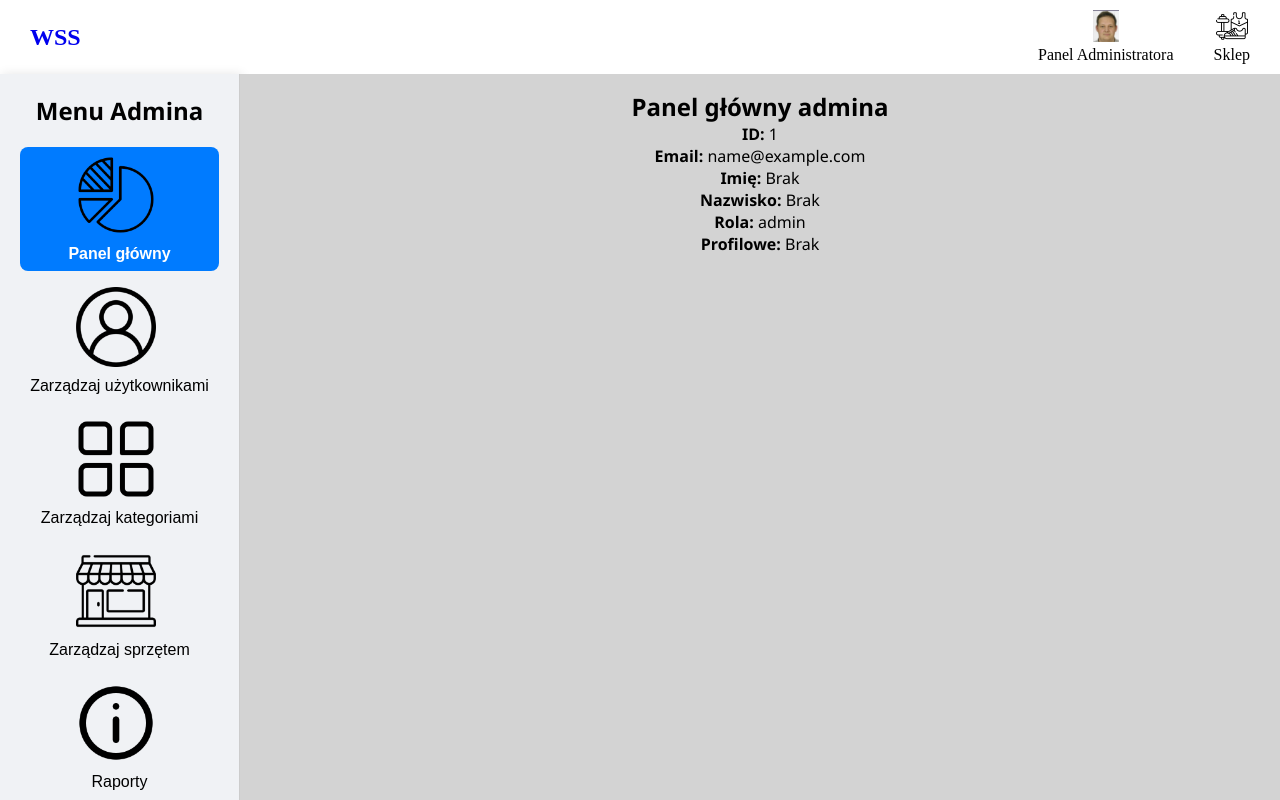
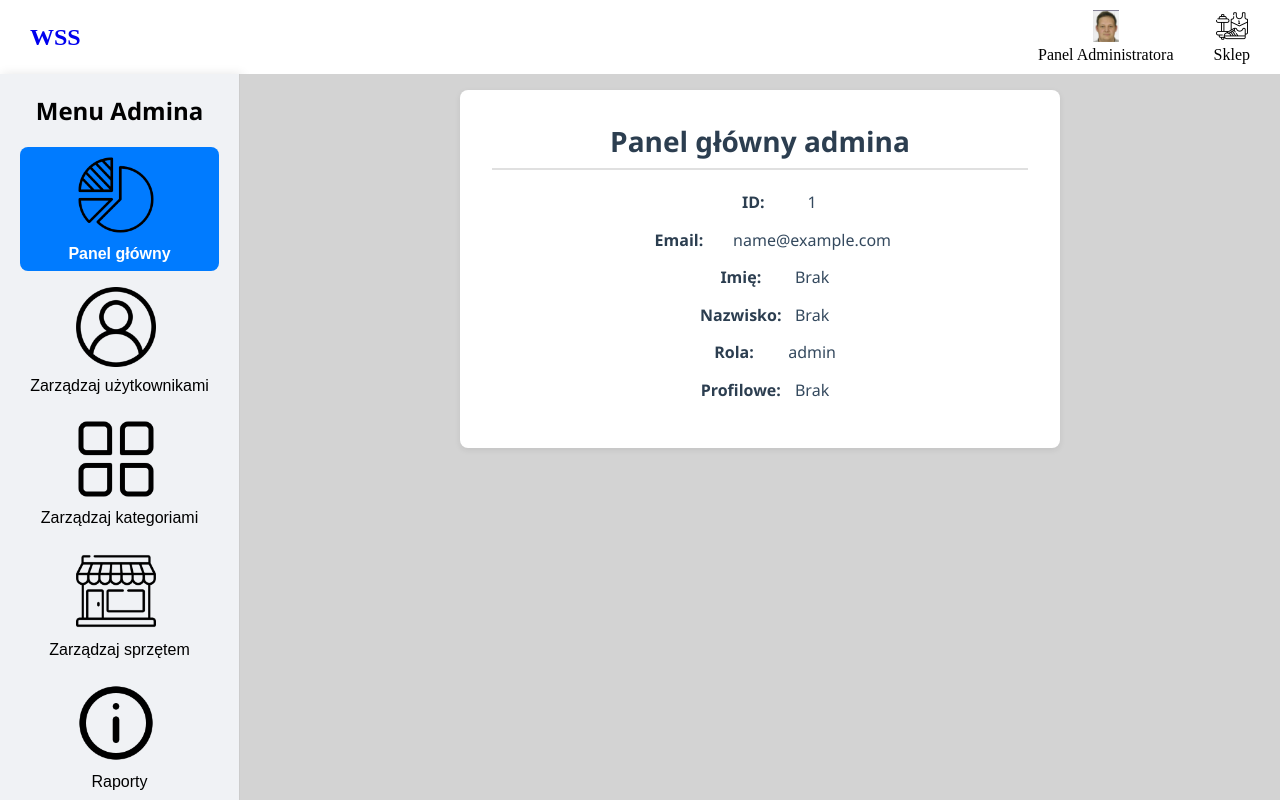
Before and after one commit to kacperoskyyy/ZSPP, a React (Create React App) app in the folder frontend/my-react-app/: page /admin-panel in a window 1280 px wide. Shown: the top 800 px of the page. Built offline with nearby package versions, Linux system fonts and the light colour scheme; no server answers; sample sign-in values are in the browser's storage.

Commit message:
admin dashboard commit

```diff
--- a/frontend/my-react-app/src/pages/AdminDashboard.css
+++ b/frontend/my-react-app/src/pages/AdminDashboard.css
@@ -55,3 +55,43 @@
   width: 80px;
   border-radius: 4px;
 }
+/* === Dashboard home (prawa część) === */
+.dashboard-home {
+  background: #ffffff;
+  padding: 2rem;
+  border-radius: 8px;
+  box-shadow: 0 2px 6px rgba(0, 0, 0, 0.08);
+  max-width: 600px;
+  margin: 0 auto;
+}
+
+.dashboard-home h2 {
+  font-size: 1.75rem;
+  color: #2c3e50;
+  margin-bottom: 1.25rem;
+  border-bottom: 2px solid #e0e0e0;
+  padding-bottom: 0.5rem;
+}
+
+.dashboard-home p {
+  font-size: 1rem;
+  color: #34495e;
+  line-height: 1.6;
+  margin: 0.75rem 0;
+}
+
+.dashboard-home p strong {
+  color: #2c3e50;
+  width: 100px;
+  display: inline-block;
+}
+
+.profile-img {
+  display: block;
+  margin: 0.5rem 0 0 0;
+  width: 80px;
+  height: 80px;
+  border-radius: 50%;
+  object-fit: cover;
+  box-shadow: 0 1px 4px rgba(0, 0, 0, 0.15);
+}
```
